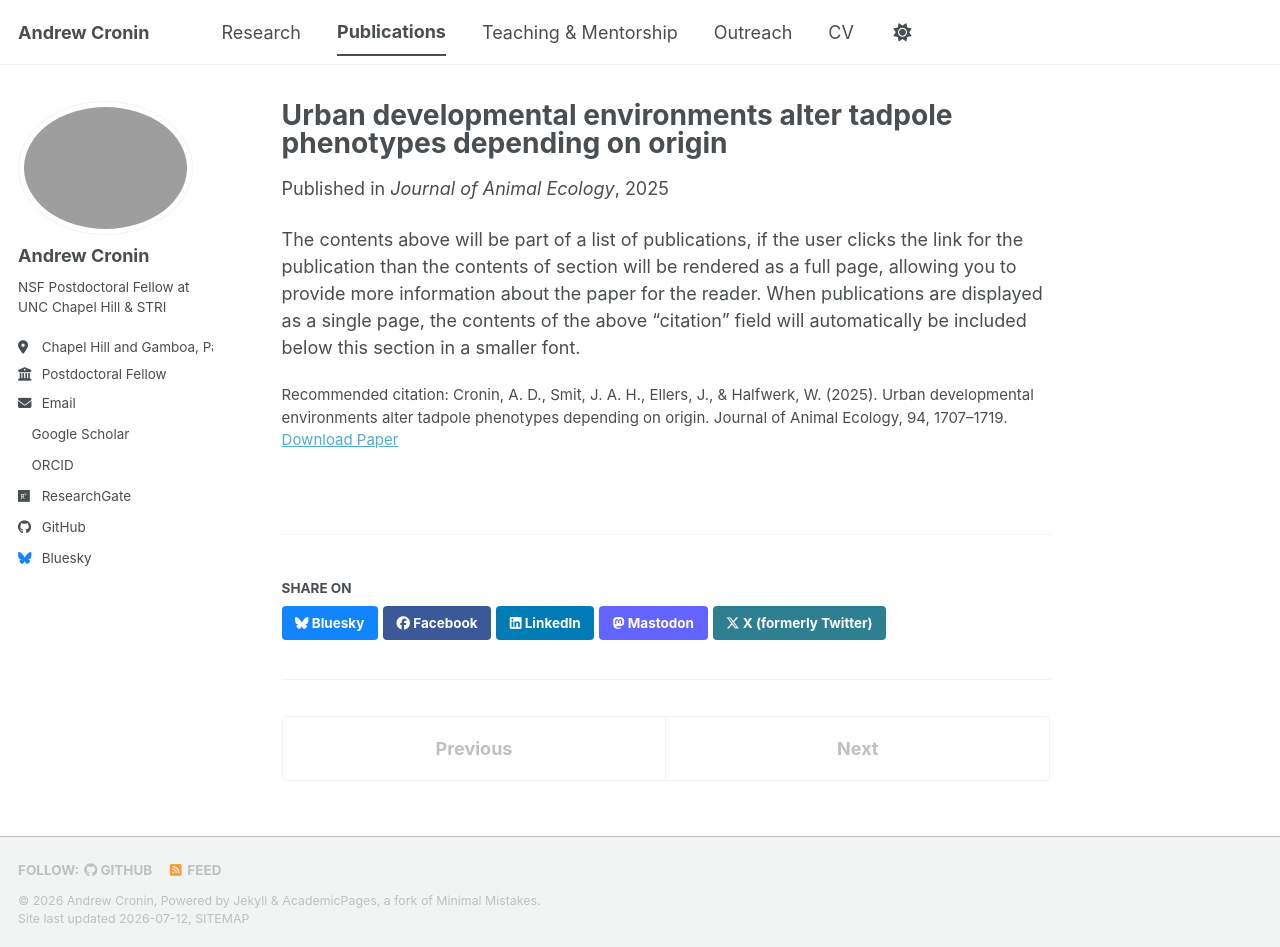
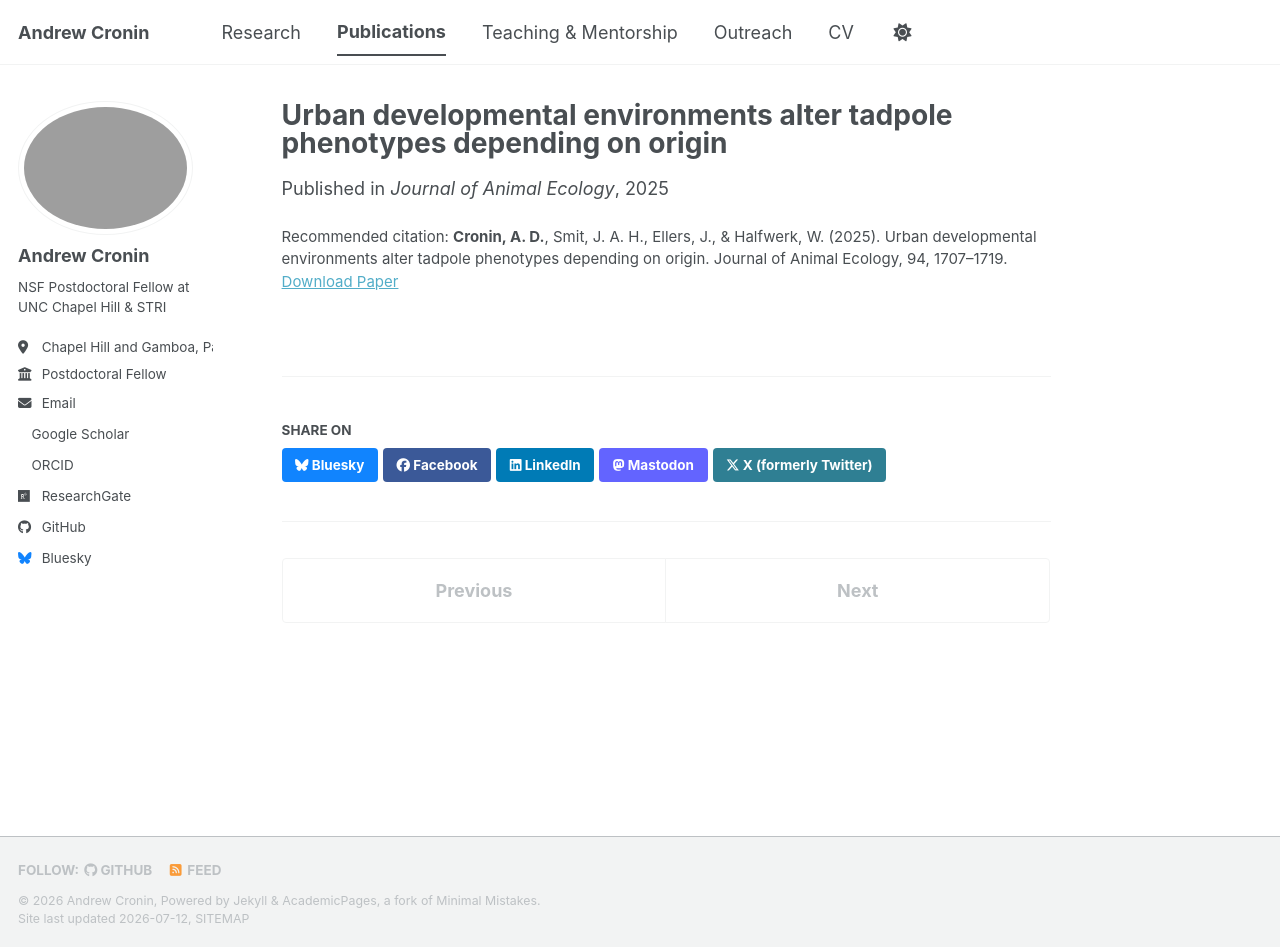
Before and after one commit to andrewdcronin/andrewdcronin.github.io, a Jekyll site: the page built from _publications/2015-10-01-paper-title-number-3.md, in a window 1280 px wide and 947 px high. Built offline with Jekyll 4.4.1, drawn with Linux system fonts in a browser that asks for light colours; a style sheet for code colours, icons or effects is not loaded.

Commit message:
Modify citation formatting in publication entry
Updated citation format to include strong tags for author names.

```diff
--- a/_publications/2015-10-01-paper-title-number-3.md
+++ b/_publications/2015-10-01-paper-title-number-3.md
@@ -5,7 +5,5 @@ category: manuscripts
 date: 2025-06-29
 venue: 'Journal of Animal Ecology'
 paperurl: 'https://doi.org/10.1111/1365-2656.70071'
-citation: 'Cronin, A. D., Smit, J. A. H., Ellers, J., & Halfwerk, W. (2025). Urban developmental environments alter tadpole phenotypes depending on origin. Journal of Animal Ecology, 94, 1707–1719.'
+citation: '<strong>Cronin, A. D.</strong>, Smit, J. A. H., Ellers, J., & Halfwerk, W. (2025). Urban developmental environments alter tadpole phenotypes depending on origin. Journal of Animal Ecology, 94, 1707–1719.'
 ---
-
-The contents above will be part of a list of publications, if the user clicks the link for the publication than the contents of section will be rendered as a full page, allowing you to provide more information about the paper for the reader. When publications are displayed as a single page, the contents of the above "citation" field will automatically be included below this section in a smaller font.
```
